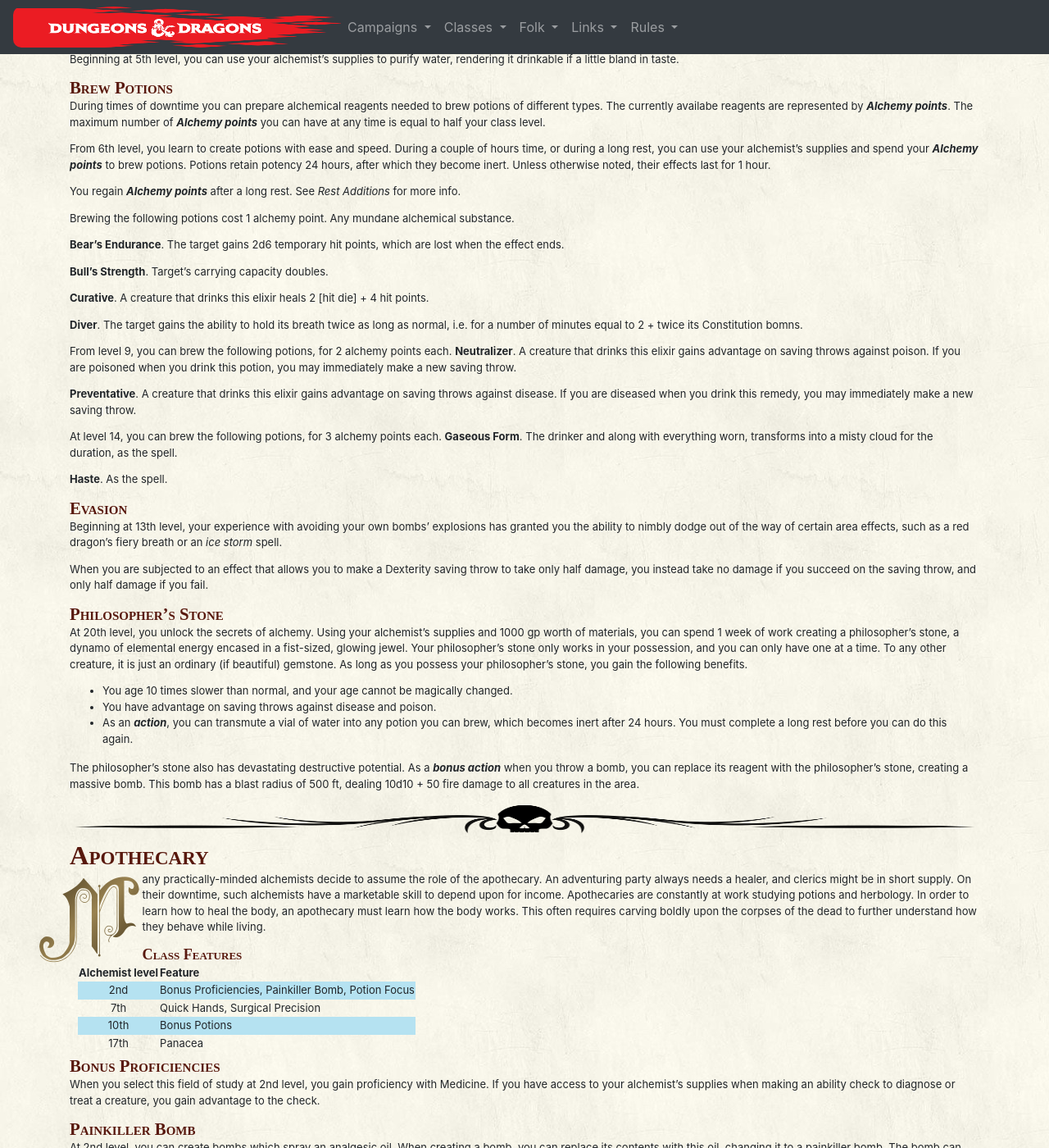
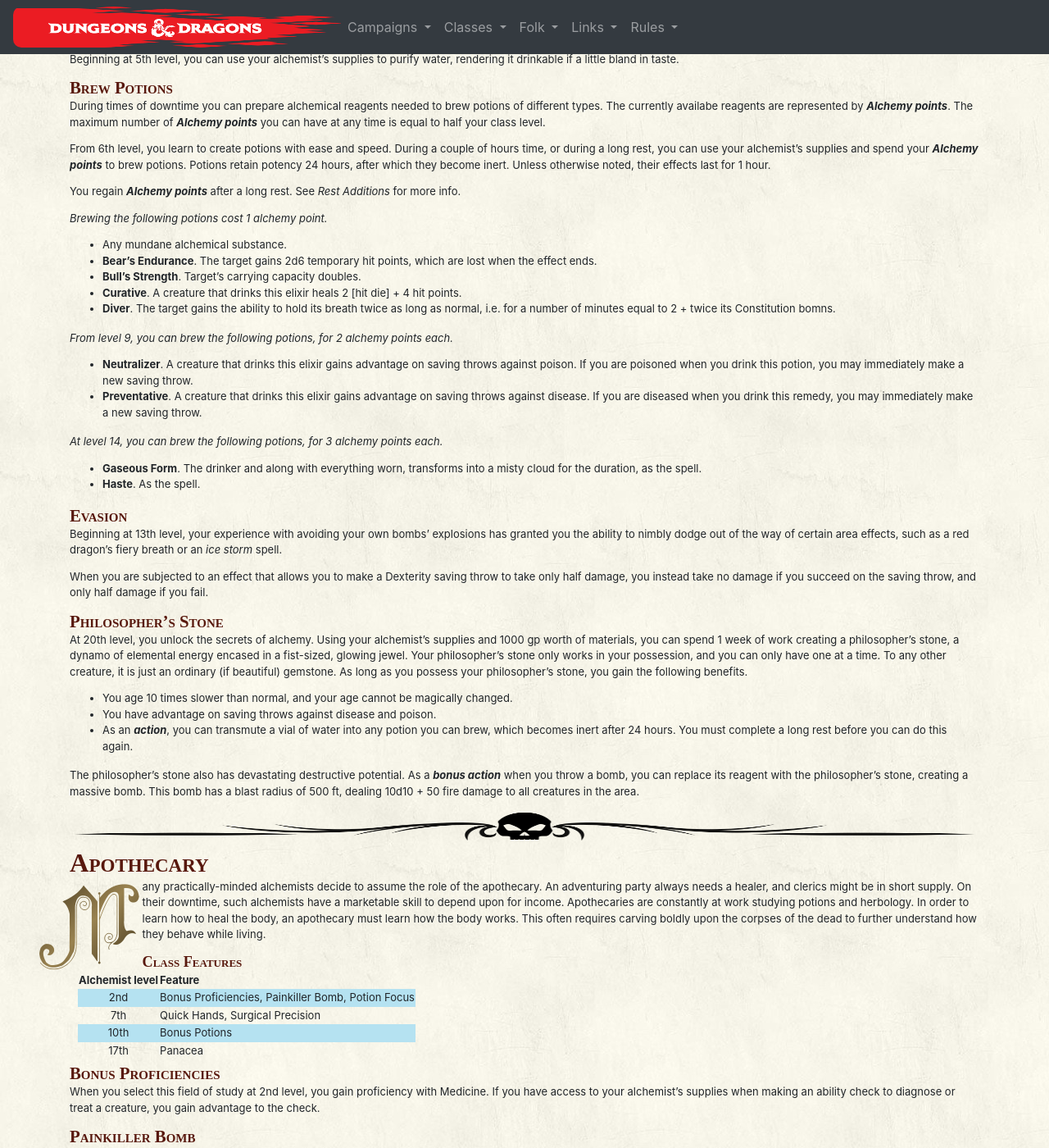
Before and after one commit to kvarak/dnd, a Jekyll site: the page built from docs/_Classes/alchemist.md, in a window 1280 px wide and 1400 px high, scrolled down 2785 px. Shown: the whole window at 82% size. Built offline with Jekyll 4.4.1, drawn with Linux system fonts in a browser that asks for light colours; nearby versions of some CDN libraries; some web fonts are replaced; Markdown is read by kramdown in place of the engine named in the settings.

Commit message:
format into columns

```diff
--- a/assets/css/style.css
+++ b/assets/css/style.css
@@ -85,18 +85,30 @@
   display: list-item;
 }
 
+/* ------------------------------------------------------------------------------------------------ */
+/* bullet list into columns depending on screen size */
+
 @media only screen and (min-width: 1025px) {
   .columns ul {
-      -moz-column-count: 4;
-      -moz-column-gap: 48px;
-      -webkit-column-count: 4;
-      -webkit-column-gap: 48px;
-      column-count: 4;
-      column-gap: 48px;
+    -moz-column-count: 4;
+    -moz-column-gap: 40px;
+    -webkit-column-count: 4;
+    -webkit-column-gap: 40px;
+    column-count: 4;
+    column-gap: 40px;
+  }
+  .columnsthree ul {
+    -moz-column-count: 3;
+    -moz-column-gap: 30px;
+    -webkit-column-count: 3;
+    -webkit-column-gap: 30px;
+    column-count: 3;
+    column-gap: 30px;
   }
 }
+
 @media only screen and (min-width: 768px) and (max-width: 1024px) {
-  .columns ul {
+  .columns ul, .columnsthree ul {
       -moz-column-count: 2;
       -moz-column-gap: 20px;
       -webkit-column-count: 2;
@@ -105,14 +117,17 @@
       column-gap: 20px;
   }
 }
-.columns ul {
+.columns ul, .columnsthree ul {
     list-style: none;
     margin: 0 0 1.5em 0;
 }
-.sitecolumns li {
-    margin-bottom: 40px;
+
+.columns li, .columnstwo li {
+    margin-bottom: 5px;
     break-inside: avoid !important;
 }
+
+/* ------------------------------------------------------------------------------------------------ */
 
 details {
   margin-top: 1px;
--- a/docs/_Classes/alchemist.md
+++ b/docs/_Classes/alchemist.md
@@ -184,27 +184,21 @@
 
 You regain ***Alchemy points*** after a long rest. See *Rest Additions* for more info.
 
+*Brewing the following potions cost 1 alchemy point.*
+- Any mundane alchemical substance.
+- **Bear’s Endurance**. The target gains 2d6 temporary hit points, which are lost when the effect ends.
+- **Bull’s Strength**. Target’s carrying capacity doubles.
+- **Curative**. A creature that drinks this elixir heals 2 [hit die] + 4 hit points.
+- **Diver**. The target gains the ability to hold its breath twice as long as normal, i.e. for a number of minutes equal to 2 + twice its Constitution bomns.
 
-Brewing the following potions cost 1 alchemy point.
-Any mundane alchemical substance.
+*From level 9, you can brew the following potions, for 2 alchemy points each.*
+- **Neutralizer**. A creature that drinks this elixir gains advantage on saving throws against poison. If you are poisoned when you drink this potion, you may immediately make a new saving throw.
+- **Preventative**. A creature that drinks this elixir gains advantage on saving throws against disease. If you are diseased when you drink this remedy, you may immediately make a new saving throw.
 
-**Bear’s Endurance**. The target gains 2d6 temporary hit points, which are lost when the effect ends.
+*At level 14, you can brew the following potions, for 3 alchemy points each.*
+- **Gaseous Form**. The drinker and along with everything worn, transforms into a misty cloud for the duration, as the spell.
+- **Haste**. As the spell.
 
-**Bull’s Strength**. Target’s carrying capacity doubles.
-
-**Curative**. A creature that drinks this elixir heals 2 [hit die] + 4 hit points.
-
-**Diver**. The target gains the ability to hold its breath twice as long as normal, i.e. for a number of minutes equal to 2 + twice its Constitution bomns.
-
-From level 9, you can brew the following potions, for 2 alchemy points each.
-**Neutralizer**. A creature that drinks this elixir gains advantage on saving throws against poison. If you are poisoned when you drink this potion, you may immediately make a new saving throw.
-
-**Preventative**. A creature that drinks this elixir gains advantage on saving throws against disease. If you are diseased when you drink this remedy, you may immediately make a new saving throw.
-
-At level 14, you can brew the following potions, for 3 alchemy points each.
-**Gaseous Form**. The drinker and along with everything worn, transforms into a misty cloud for the duration, as the spell.
-
-**Haste**. As the spell.
 
 ### Evasion
 Beginning at 13th level, your experience with avoiding your own bombs' explosions has granted you the ability to nimbly dodge out of the way of certain area effects, such as a red dragon’s fiery breath or an *ice storm* spell.
```
Also changed, not shown: docs/_Classes/barbarian.md (+41 -55 lines), docs/_Classes/cavalier.md (+10 -12 lines), docs/_Folk/dwarf.md (+0 -14 lines).
